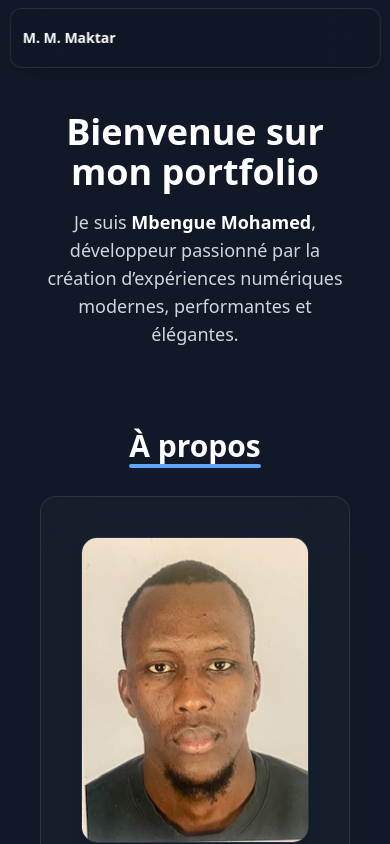
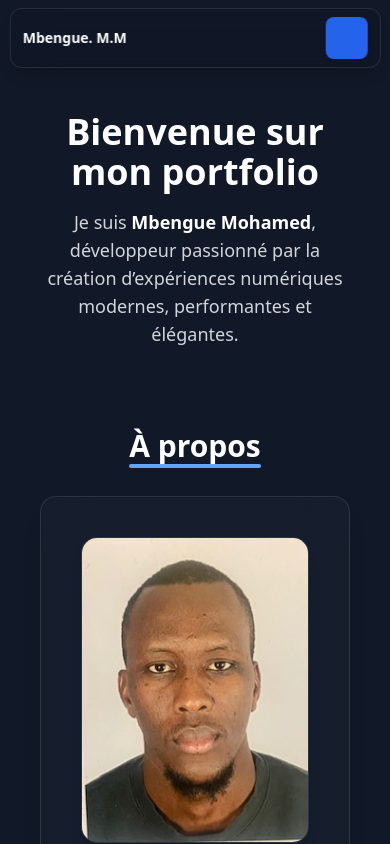
Before and after one commit to Mohamed-Makhtar-Mbengue/portfolio, a Next.js app: page / in a window 390 px wide. Shown: the top 844 px of the page. Built offline with nearby package versions, Linux system fonts and the light colour scheme.

Commit message:
Fix responsive navbar5

```diff
--- a/components/Navbar.tsx
+++ b/components/Navbar.tsx
@@ -28,12 +28,13 @@ export default function Navbar() {
     >
       {/* Nom raccourci pour mobile */}
       <h1 className="text-sm md:text-lg font-semibold text-white whitespace-nowrap">
-        M. M. Maktar
+        Mbengue. M.M
       </h1>
 
       {/* Hamburger */}
       <button
-        className="md:hidden text-white p-2"
+        className="md:hidden text-white p-2
+         bg-blue-600 rounded-lg shadow-md"
         onClick={() => setOpen(!open)}
       >
         <svg width="26" height="26" fill="currentColor">
```
